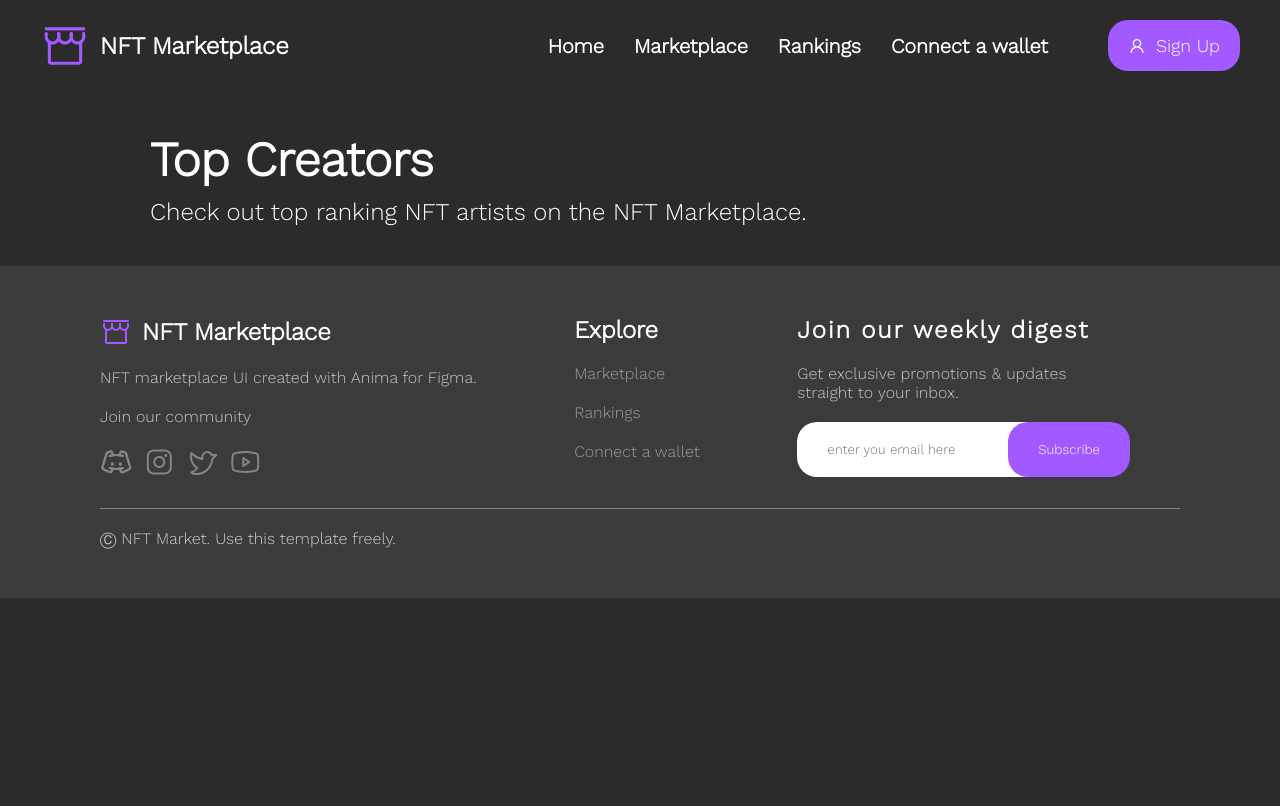
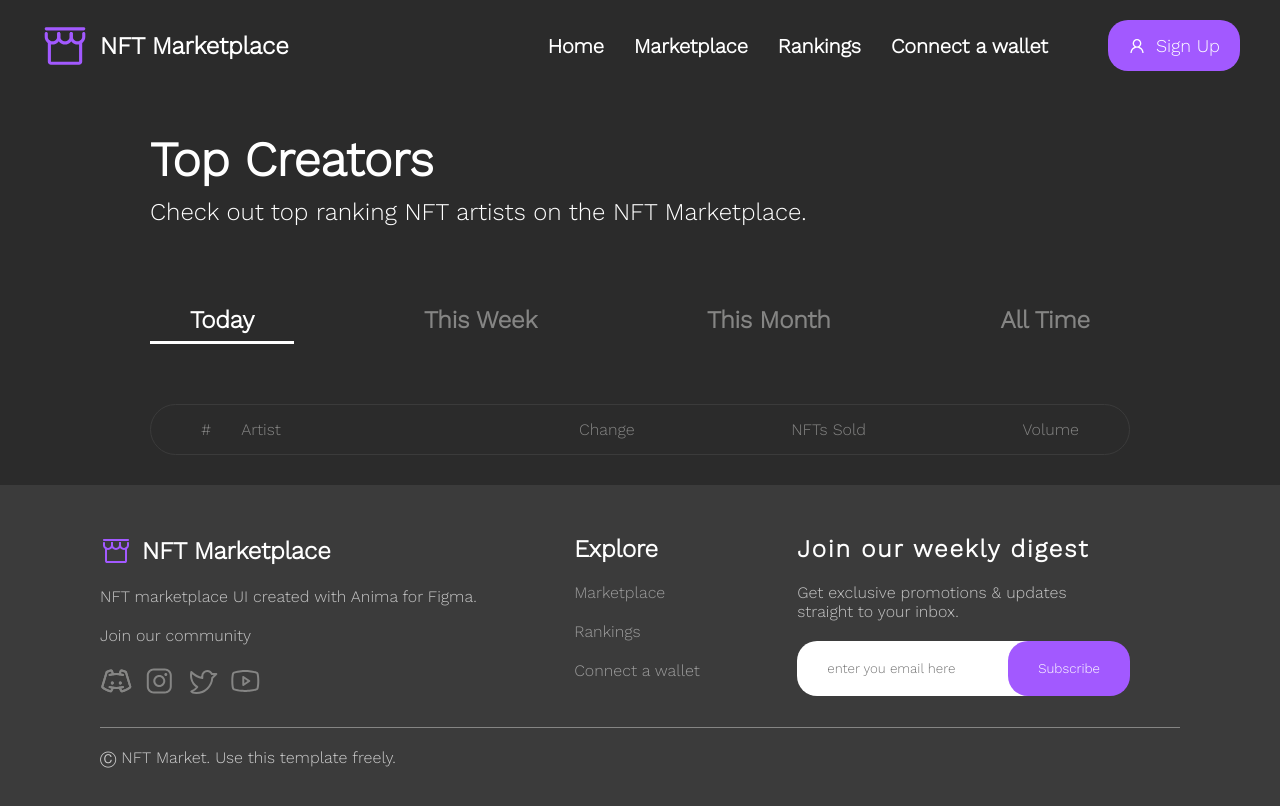
Before and after one commit to Shakhmurad7/gameStore, a React (Vite) app: page /Ranking in a window 1280 px wide. Shown: the top 806 px of the page. Built offline with nearby package versions, Linux system fonts and the light colour scheme.

Commit message:
add tabs in ranking

```diff
--- a/src/pages/Ranking/Ranking.module.css
+++ b/src/pages/Ranking/Ranking.module.css
@@ -11,3 +11,52 @@
 .ranking-top-text p{
     font-size: 1.5rem;
 }
+.active-tab::after{
+    position: absolute;
+    bottom: -10px;
+    left: 0px;
+    width: 100%;
+    height: 3px;
+    background-color: white;
+    content: '';
+}
+.active-tab{
+    position: relative;
+    color: white;
+}
+.ranking-container h2{
+    cursor: pointer;
+    padding: 0 40px;
+
+}
+.ranking-container{
+    padding: 40px 150px;
+    display: flex;
+    justify-content: space-between;
+}
+.none-active{
+    color:#858584;
+}
+.ranking-data-top-text{
+    margin: 30px 150px;
+    color:
+    #858584;
+    justify-content: space-between;
+    display: flex;
+    padding: 15px 50px;
+    border-radius: 30px;
+    border: 1px solid
+    #3B3B3B;
+}
+.ranking-left-data-text{
+    display: flex;
+    align-items: center;
+    gap: 30px;
+}
+.ranking-right-data-text{
+    width: 100%;
+    max-width: 500px;
+    justify-content: space-between;
+    display: flex;
+    gap: 30px;
+}
--- a/src/pages/Ranking/Ranking.tsx
+++ b/src/pages/Ranking/Ranking.tsx
@@ -1,13 +1,38 @@
 
+import { useState } from 'react'
 import PageContainer from '../../companents/pageContainer'
 import style from './Ranking.module.css'
 function Ranking() {
+    const [tab , settab] = useState('today')
+
+    const tabs = (i:string)=>{
+        settab(i)
+    }
   return (
     <PageContainer>
         <div className={style['ranking-top-text']}>
             <h1>Top Creators</h1>
             <p>Check out top ranking NFT artists on the NFT Marketplace.</p>
         </div>
+
+        <div className={style['ranking-container']}>
+            <h2 className={tab==='today'? style['active-tab'] : style['none-active']} onClick={()=>tabs('today')} >Today</h2>
+            <h2 className={tab==='This Week'? style['active-tab'] :style['none-active']}   onClick={()=>tabs('This Week')}>This Week</h2>
+            <h2 className={tab==='This Month'? style['active-tab'] : style['none-active']}   onClick={()=>tabs('This Month')}>This Month</h2>
+            <h2 className={tab==='All Time'? style['active-tab'] : style['none-active']}  onClick={()=>tabs('All Time')} >All Time</h2>
+        </div>
+
+        <div className={style['ranking-data-top-text']}>
+            <div className={style['ranking-left-data-text']}>
+                <p>#</p>
+                <p>Artist</p>
+            </div>
+            <div className={style['ranking-right-data-text']}>
+                <p>Change</p>
+                <p>NFTs Sold</p>
+                <p>Volume</p>
+            </div>
+        </div>
     </PageContainer>
   )
 }
```
